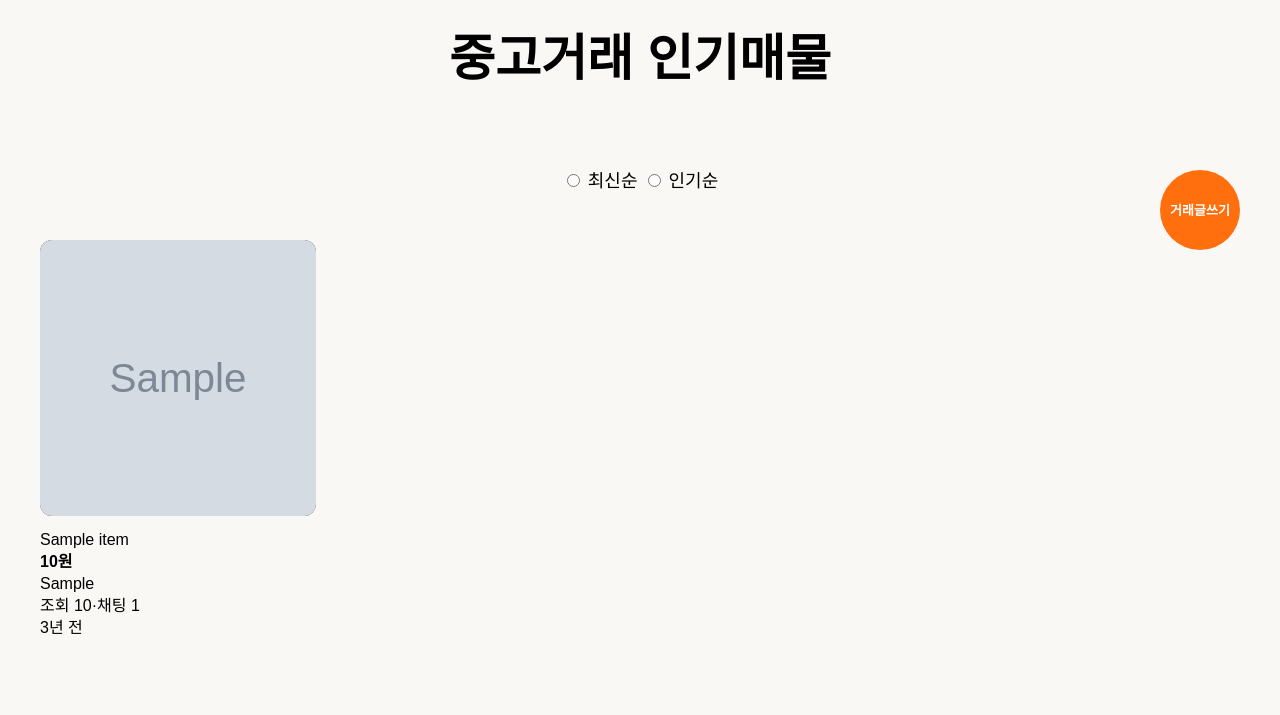
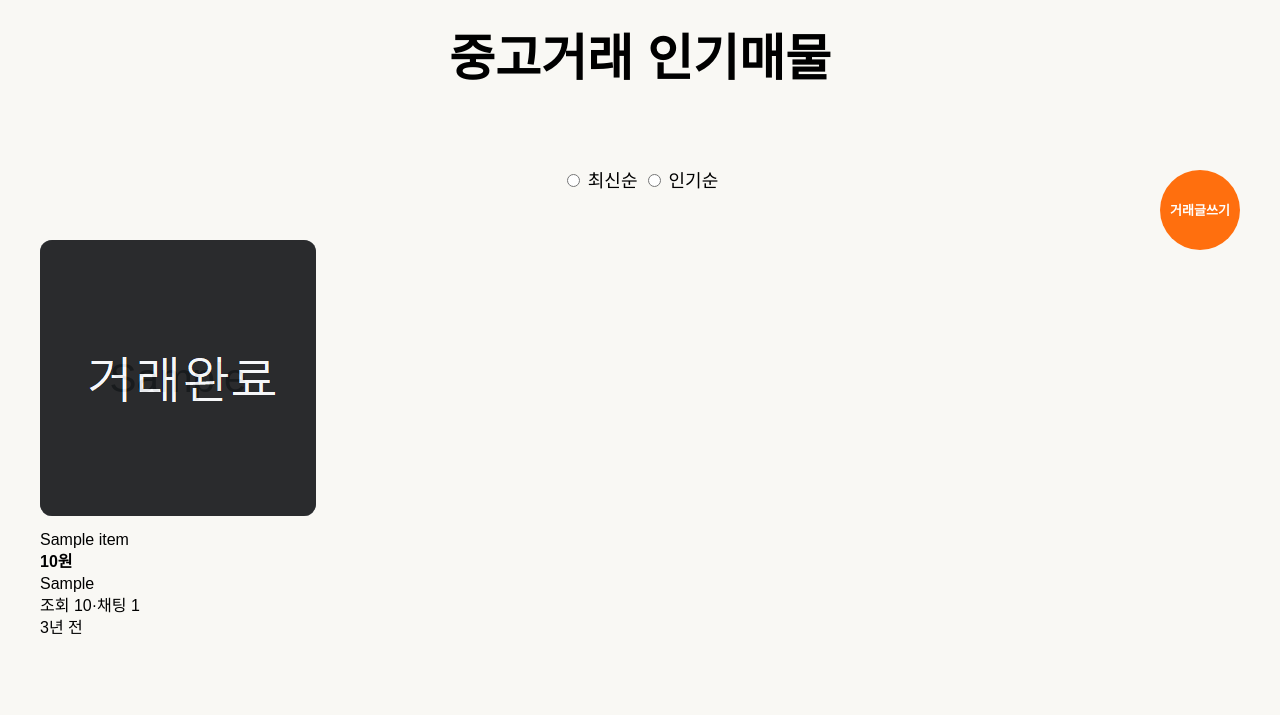
Before and after one commit to Dani8175/merchant_django, a Django app: page /trade/ in a window 1280 px wide. Shown: the part 510-1225 px from the top of the page. Run offline with Django 4.2, Linux system fonts and the light colour scheme; tables that the repository leaves empty hold one stand-in row (values such as "Sample post"); grey boxes marked "Sample" are stand-in pictures; parts of the project's set-up code (start-up, migrations or seed data) failed here and were passed over.

Commit message:
거래완료시 기능 추가

```diff
--- a/merchant_django/carrot_app/forms.py
+++ b/merchant_django/carrot_app/forms.py
@@ -32,7 +32,7 @@ class LoginForm(forms.Form):
         username = cleaned_data.get("username")
         password = cleaned_data.get("password")
 
-        if username and password:  # 아이디와 비밀번호가 모두 입력되었을 경우
+        if (username and password) or (username and not password) or (not username and password) or (not username and not password):  # 아이디와 비밀번호가 모두 입력되었을 경우
             user = CustomUser.objects.filter(username=username).first()  # DB에서 해당 아이디의 유저를 조회
 
             if not user or not user.check_password(password):
--- a/merchant_django/carrot_app/models.py
+++ b/merchant_django/carrot_app/models.py
@@ -73,6 +73,8 @@ class Item(models.Model):
     )
     image_url = models.FileField(upload_to=rename_imagefile_to_uuid, default="")
     chat_count = models.IntegerField(default=0)
+    is_end = models.BooleanField(default=False)
+    # False 판매중, True 판매완료
 
     def update_chat_count(self):
         self.chat_count = Chat.objects.filter(item=self).count()
@@ -89,9 +91,8 @@ class Transaction(models.Model):
     trans_id = models.AutoField(primary_key=True)
     buyer_name = models.ForeignKey(CustomUser, on_delete=models.DO_NOTHING, null=True)
     item = models.ForeignKey(Item, on_delete=models.DO_NOTHING)
-    status = models.BooleanField(default=False)
 
-    # False 판매중, True 판매완료
+
     def __str__(self):
         return self.status
 
--- a/merchant_django/carrot_app/static/css/trade.css
+++ b/merchant_django/carrot_app/static/css/trade.css
@@ -117,15 +117,37 @@ h1{
   height: 276px;
   width: 100%;
   border-radius: 12px;
+  position: relative;
 
 }
-
-.card-img img{
+.base-image {
+  position: relative;
+  z-index: 1;
   object-fit: cover;
   width: 100%;
   height: 100%;
   border-radius: 12px;
 }
+
+.overlay-image {
+  position: absolute;
+  object-fit: cover;
+  width: 100%;
+  height: 100%;
+  border-radius: 12px;
+  top: 0;
+  left: 0;
+  z-index: 2;
+  opacity: 0.8;
+  display: none; /* 초기에는 겹치는 이미지를 숨김 */
+}
+
+/* .card-img img{
+  object-fit: cover;
+  width: 100%;
+  height: 100%;
+  border-radius: 12px;
+} */
 
 .card-info-box{
   width: 210px;
--- a/merchant_django/carrot_app/templates/trade.html
+++ b/merchant_django/carrot_app/templates/trade.html
@@ -52,20 +52,25 @@
         <div class="flex-box full-box card-container between">
           {% for post in posts %}
           <div class="card-box">
-              {% comment %} {% if item_id %} {% endcomment %}
             <a href="{% url 'trade_post' item_id=post.item_id %}" class="trade-text-link">
-                {% comment %} { % else %} {% endcomment %}
-                {% comment %} <a href="#"></a>
-                {% endif %} {% endcomment %}
               <div class="card-img">
                 {% if post.image_url %}
-                    <img src="{{ MEDIA_URL }}{{ post.image_url }}" alt="{{ post.title }}">
+                  <img src="{{ MEDIA_URL }}{{ post.image_url }}" alt="{{ post.title }}" class="base-image">
+                  <img src="{% static "img/end.png" %}" class="overlay-image" id="overlay-image-{{ post.item_id }}">
+                {% endif %}
+                {% if post.is_end %}
+                <script>
+                  document.querySelector('#overlay-image-{{ post.item_id }}').style.display = 'block';
+                </script>
+                {% else %}
+                <script>
+                  document.querySelector('#overlay-image-{{ post.item_id }}').style.display = 'none';
+                </script>
                 {% endif %}
               </div>
               <div class="card-info-box">
                 <h5>{{ post.title }}</h5>
                 <p class="bold">{{ post.price |add_commas}}원</p>
-                  {% comment %} <p class="bold">{{ post.price }}</p> {% endcomment %}
                 <p>{{ post.hope_loc }}</p>
                 <div class="flex-box">
                   <p>조회
--- a/merchant_django/carrot_app/views.py
+++ b/merchant_django/carrot_app/views.py
@@ -98,7 +98,6 @@ def alert(request, alert_message):
 
 def trade_post(request, item_id):
     item = Item.objects.get(item_id=item_id)
-    user = CustomUser.objects.get(username=request.user)
 
     last_view_time_str = request.session.get(f"last_view_time_{item_id}")
     current_time = datetime.datetime.now()
```
Also changed, not shown: merchant_django/carrot_app/static/css/search.css (+22 -0 lines), merchant_django/carrot_app/static/css/trade_post.css (+22 -2 lines), merchant_django/carrot_app/templates/search.html (+10 -0 lines), merchant_django/carrot_app/templates/trade_post.html (+12 -2 lines), merchant_django/carrot_app/static/img/end-post.png (added), merchant_django/carrot_app/static/img/end.png (added). Lines whose indentation alone changed are shown as unchanged.
